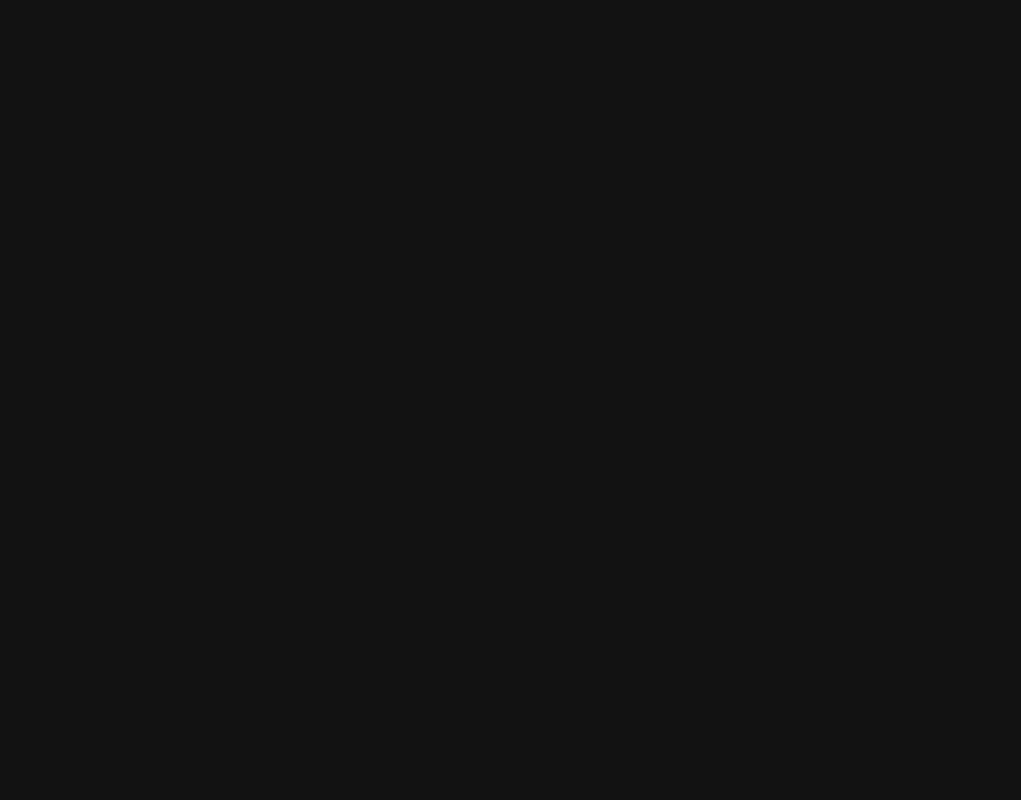
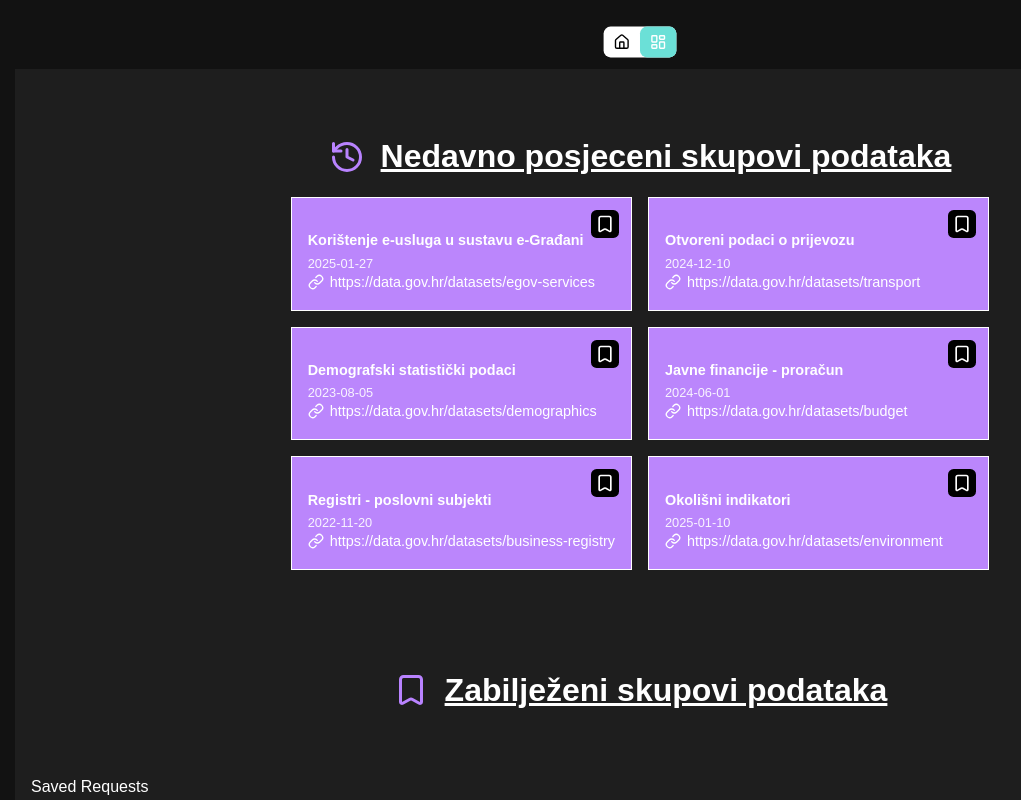
Before and after one commit to Luka147m/R-Gradani, a React (Vite) app in the folder frontend/: page /profile in a window 1280 px wide. Before the commit this address had no page. Shown: the top 800 px of the page, without its empty margins (0-1021 px from the left). Built offline with nearby package versions, Linux system fonts and the light colour scheme.

Commit message:
Updating front, profile added

```diff
--- a/frontend/src/App.tsx
+++ b/frontend/src/App.tsx
@@ -2,6 +2,7 @@ import { BrowserRouter as Router, Routes, Route } from "react-router-dom";
 import HomePage from "./pages/HomePage";
 import SearchPage from "./pages/SearchPage";
 import DatasetPage from "./pages/DatasetPage";
+import ProfilePage from "./pages/ProfilePage";
 
 function App() {
   return (
@@ -9,6 +10,7 @@ function App() {
       <Routes>
         <Route path="/" element={<HomePage />} />
         <Route path="/search" element={<SearchPage />} />
+        <Route path="/profile" element={<ProfilePage />} />
         <Route path="/dataset/:id" element={<DatasetPage />} />
       </Routes>
     </Router>
--- a/frontend/src/HomePage.css
+++ b/frontend/src/HomePage.css
@@ -1,16 +1,16 @@
+
 html, body {
   height: 100%;
   margin: 0;
-  color: white;
+  background-color: #121212;
   font-family: Arial, sans-serif;
 }
 
 #root{
-  min-height: 100%;
-  padding: 24px;
+  min-height: 100vh;
+  padding: 15px;
   background-color: #121212;
   display: flex;
-  justify-content: center;
   flex-direction: column;
   align-items: center;
   margin: 0px;
@@ -19,14 +19,15 @@ html, body {
 }
 
 .main-container{
-  width: 80%;
-  height: 100%;
+  width: 100%;
+  min-height: 100%;
   background-color: #1E1E1E;
   display: flex;
   flex-direction: column;
   gap: 16px;
-  padding:16px;
-  margin: 16px;
+  padding: 16px;
+  margin-left: 16px;
+  margin-right: 16px;
 }
 
 
@@ -42,9 +43,10 @@ html, body {
 }
 
 .search-input{
+
   width: 40vw;
   color: white;
-  height: 28px;;
+  height: 32px;;
   border: none;
   padding: 2px;
   padding-left: 12px;
@@ -275,3 +277,17 @@ html, body {
   grid-template-columns: 29% 29% 29%;
   justify-content: space-between;
 }
+
+@media (max-width: 750px) {
+  .skupovi-podataka-grid {
+    grid-template-columns: 1fr;
+    width: 100%;
+  }
+  .main-container {
+    padding: 0px;
+  }
+  .skupovi-podataka-grid {
+    gap: 12px;
+    width: 100%;
+  }
+}
--- a/frontend/src/components/IzdvojeniSkupoviPodataka.css
+++ b/frontend/src/components/IzdvojeniSkupoviPodataka.css
@@ -21,8 +21,9 @@
 
 .analiza-card,
 .skup-podatka-card,
-.skup-podatka-card /* defensive duplicate for hyphen variants */,
+.skup-podatka-card,
 .skup-podataka-card {
+  position: relative;
   background-color: #bb86fc;
   padding: 14px 16px;
   color: white;
@@ -40,6 +41,20 @@
 .skup-podatka-card:hover {
   transform: translateY(-3px);
   box-shadow: 0 4px 10px rgba(255, 255, 255, 0.1);
+}
+
+.save-icon-dataset {
+  position: absolute;
+  top: 12px;
+  right: 12px;
+  color: white;
+  cursor: pointer;
+  background-color: black;
+  border-radius: 20%;
+  display: flex;
+  align-items: center;
+  justify-content: center;
+  padding: 4px;
 }
 
 .analiza-card h3,
@@ -87,5 +102,13 @@
 @media (max-width: 750px) {
   .skupovi-podataka-grid {
     grid-template-columns: 1fr;
+    width: 100%;
+  }
+  .main-container {
+    padding: 0px;
+  }
+  .skupovi-podataka-grid {
+    gap: 12px;
+    width: 100%;
   }
 }
--- /dev/null
+++ b/frontend/src/components/MarkedDatasets.tsx
@@ -0,0 +1,72 @@
+import { SkupPodatakaCard} from './SkupPodatakaCard';
+import './IzdvojeniSkupoviPodataka.css';
+import { Bookmark } from 'lucide-react';
+import '../HomePage.css'
+/* import { Heading1 } from 'lucide-react'; */
+
+export const MarkedDatasets = () => {
+
+    // Primjer podataka koji odgovaraju tvojoj DB shemi (skup: id (UUID), url, name)
+    const skupoviPodataka = [
+        {
+            id: "f47ac10b-58cc-4372-a567-0e02b2c3d479",
+            name: "Korištenje e-usluga u sustavu e-Građani",
+            url: "https://data.gov.hr/datasets/egov-services",
+            created: "2025-01-27"
+        },
+        {
+            id: "9a3b2e7e-1c4b-4f8b-9c5f-1e2d3f4a5b6c",
+            name: "Otvoreni podaci o prijevozu",
+            url: "https://data.gov.hr/datasets/transport",
+            created: "2024-12-10"
+        },
+        {
+            id: "2d5f6e7a-4b2c-11ec-81d3-0242ac130003",
+            name: "Demografski statistički podaci",
+            url: "https://data.gov.hr/datasets/demographics",
+            created: "2023-08-05"
+        },
+        {
+            id: "a1b2c3d4-e5f6-7a8b-9c0d-111213141516",
+            name: "Javne financije - proračun",
+            url: "https://data.gov.hr/datasets/budget",
+            created: "2024-06-01"
+        },
+        {
+            id: "c0ffee00-0000-4000-8000-000000000001",
+            name: "Registri - poslovni subjekti",
+            url: "https://data.gov.hr/datasets/business-registry",
+            created: "2022-11-20"
+        },
+        {
+            id: "7f3e2d1c-9b8a-4d3c-8e7f-222222222222",
+            name: "Okolišni indikatori",
+            url: "https://data.gov.hr/datasets/environment",
+            created: "2025-01-10"
+        }
+    ];
+
+    const arr = JSON.parse(localStorage.getItem('savedDatasets') || '[]');
+    const markedDatasets = skupoviPodataka.filter(skup => arr.includes(skup.id));
+
+    return (
+        <div className = "search-skupovi-div">
+            <div className='ikona-naslov-div'>
+                <Bookmark className='ikona' />
+                <h1 className='search-skupovi-h1'>Zabilježeni skupovi podataka</h1>
+            </div>
+            <div className="skupovi-podataka-grid">
+                {markedDatasets.map((skupPodataka) => (
+                    <SkupPodatakaCard
+                        key={skupPodataka.id}
+                        id={skupPodataka.id}
+                        naslov={skupPodataka.name}
+                        datum={skupPodataka.created}
+                        link={skupPodataka.url}
+                    />
+                ))}
+            </div>
+
+        </div>
+    );
+};
--- /dev/null
+++ b/frontend/src/components/ReacentlyVisitedDatasets.tsx
@@ -0,0 +1,69 @@
+import { SkupPodatakaCard} from './SkupPodatakaCard';
+import './IzdvojeniSkupoviPodataka.css';
+import { History } from 'lucide-react';
+import '../HomePage.css'
+/* import { Heading1 } from 'lucide-react'; */
+
+export const RecentlyVisitedDatasets = () => {
+
+    // Primjer podataka koji odgovaraju tvojoj DB shemi (skup: id (UUID), url, name)
+    const skupoviPodataka = [
+        {
+            id: "f47ac10b-58cc-4372-a567-0e02b2c3d479",
+            name: "Korištenje e-usluga u sustavu e-Građani",
+            url: "https://data.gov.hr/datasets/egov-services",
+            created: "2025-01-27"
+        },
+        {
+            id: "9a3b2e7e-1c4b-4f8b-9c5f-1e2d3f4a5b6c",
+            name: "Otvoreni podaci o prijevozu",
+            url: "https://data.gov.hr/datasets/transport",
+            created: "2024-12-10"
+        },
+        {
+            id: "2d5f6e7a-4b2c-11ec-81d3-0242ac130003",
+            name: "Demografski statistički podaci",
+            url: "https://data.gov.hr/datasets/demographics",
+            created: "2023-08-05"
+        },
+        {
+            id: "a1b2c3d4-e5f6-7a8b-9c0d-111213141516",
+            name: "Javne financije - proračun",
+            url: "https://data.gov.hr/datasets/budget",
+            created: "2024-06-01"
+        },
+        {
+            id: "c0ffee00-0000-4000-8000-000000000001",
+            name: "Registri - poslovni subjekti",
+            url: "https://data.gov.hr/datasets/business-registry",
+            created: "2022-11-20"
+        },
+        {
+            id: "7f3e2d1c-9b8a-4d3c-8e7f-222222222222",
+            name: "Okolišni indikatori",
+            url: "https://data.gov.hr/datasets/environment",
+            created: "2025-01-10"
+        }
+    ];
+
+    return (
+        <div className = "search-skupovi-div">
+            <div className='ikona-naslov-div'>
+                <History className='ikona' />
+                <h1 className='search-skupovi-h1'>Nedavno posjeceni skupovi podataka</h1>
+            </div>
+            <div className="skupovi-podataka-grid">
+                {skupoviPodataka.map((skupPodataka) => (
+                    <SkupPodatakaCard
+                        key={skupPodataka.id}
+                        id={skupPodataka.id}
+                        naslov={skupPodataka.name}
+                        datum={skupPodataka.created}
+                        link={skupPodataka.url}
+                    />
+                ))}
+            </div>
+
+        </div>
+    );
+};
--- a/frontend/src/components/SkupPodatakaCard.tsx
+++ b/frontend/src/components/SkupPodatakaCard.tsx
@@ -1,6 +1,10 @@
-import { Link as LinkIcon } from "lucide-react";
+import { Link as LinkIcon , Bookmark } from "lucide-react";
 import { Link } from "react-router-dom";
 import React from 'react';
+
+import {useState, useEffect} from 'react';
+
+
 
 interface SkupPodatakaCardProps {
     id: string;
@@ -10,6 +14,36 @@ interface SkupPodatakaCardProps {
 }
 
 export const SkupPodatakaCard: React.FC<SkupPodatakaCardProps> = ({ id, naslov, datum, link }) => {
+
+    const [isSaved, setIsSaved] = useState(false);
+    useEffect(() => {
+        try{
+            const raw = localStorage.getItem('savedDatasets');
+            const arr: string[] = raw ? JSON.parse(raw) : [];
+            setIsSaved(arr.includes(id));
+        } catch{
+            setIsSaved(false);
+        }
+    }, [id]);
+
+    const toggleSave = () => {
+        try{
+            const raw = localStorage.getItem('savedDatasets');
+            const arr: string[] = raw ? JSON.parse(raw) : [];
+            if(arr.includes(id)){
+                const filtered = arr.filter(x => x !== id);
+                localStorage.setItem('savedDatasets', JSON.stringify(filtered));
+                setIsSaved(false);
+            }else {
+                arr.push(id);
+                localStorage.setItem('savedDatasets', JSON.stringify(arr));
+                setIsSaved(true);
+            }
+        } catch(e){
+            console.error("Error u localStorage-u:", e);
+        }
+    };
+
     return (
         <div className="skup-podataka-card" data-id={id}>
             <Link
@@ -23,6 +57,14 @@ export const SkupPodatakaCard: React.FC<SkupPodatakaCardProps> = ({ id, naslov,
                 <LinkIcon size={16} />
                 {link}
             </a>
+            <div className="save-icon-dataset">
+                <Bookmark
+                    size={20}
+                    onClick={toggleSave}
+                    color={isSaved ? '#28a745' : undefined}
+                    fill={isSaved ? '#28a745' : 'none'}
+                />
+            </div>
         </div>
     );
 };
--- /dev/null
+++ b/frontend/src/pages/ProfilePage.tsx
@@ -0,0 +1,66 @@
+
+import { useState } from 'react'
+import { Link } from "react-router-dom";
+import { Home, LayoutDashboard } from "lucide-react";
+import { RecentlyVisitedDatasets } from '../components/ReacentlyVisitedDatasets';
+import {MarkedDatasets} from '../components/MarkedDatasets';
+import '../HomePage.css'
+
+function ProfilePage() {
+
+    const [selected, setSelected] = useState<"home" | "profile">("profile");
+
+    const savedRequests = JSON.parse(localStorage.getItem('savedRequests') || '[]');
+    const reportedRequests = JSON.parse(localStorage.getItem('reportedRequests') || '[]');
+
+  return (
+    <>
+
+      <div className="home-profile-selector">
+        <Link to="/">
+            <button
+            className={`selector-btn ${selected === "home" ? "active-home" : ""}`}
+            onClick={() => setSelected("home")}
+            >
+            <Home size={24} />
+            </button>
+        </Link>
+        <Link to="/profile">
+          <button
+            className={`selector-btn profile-btn ${selected === "profile" ? "active-profile" : ""}`}
+            onClick={() => setSelected("profile")}
+
+
+          >
+            <LayoutDashboard
+              size={24}
+              />
+          </button>
+        </Link>
+      </div>
+      <div className="main-container">
+
+        <RecentlyVisitedDatasets />
+        <MarkedDatasets />
+
+        <label htmlFor="savedRequests">Saved Requests</label>
+        <textarea
+            id="savedRequests"
+            value={`-${savedRequests.join('\n\n-')}`}
+            readOnly
+            style={{ width: '100%', height: '200px', marginTop: '10px' }}
+        />
+
+        <label htmlFor="reportedRequests">Reported Requests</label>
+        <textarea
+            id="reportedRequests"
+            value={`-${reportedRequests.join('\n\n-')}`}
+            readOnly
+            style={{ width: '100%', height: '200px', marginTop: '10px' }}
+        />
+
+      </div>
+    </>
+  );
+}
+export default ProfilePage;
```
Also changed, not shown: frontend/src/pages/HomePage.tsx (+10 -2 lines).
